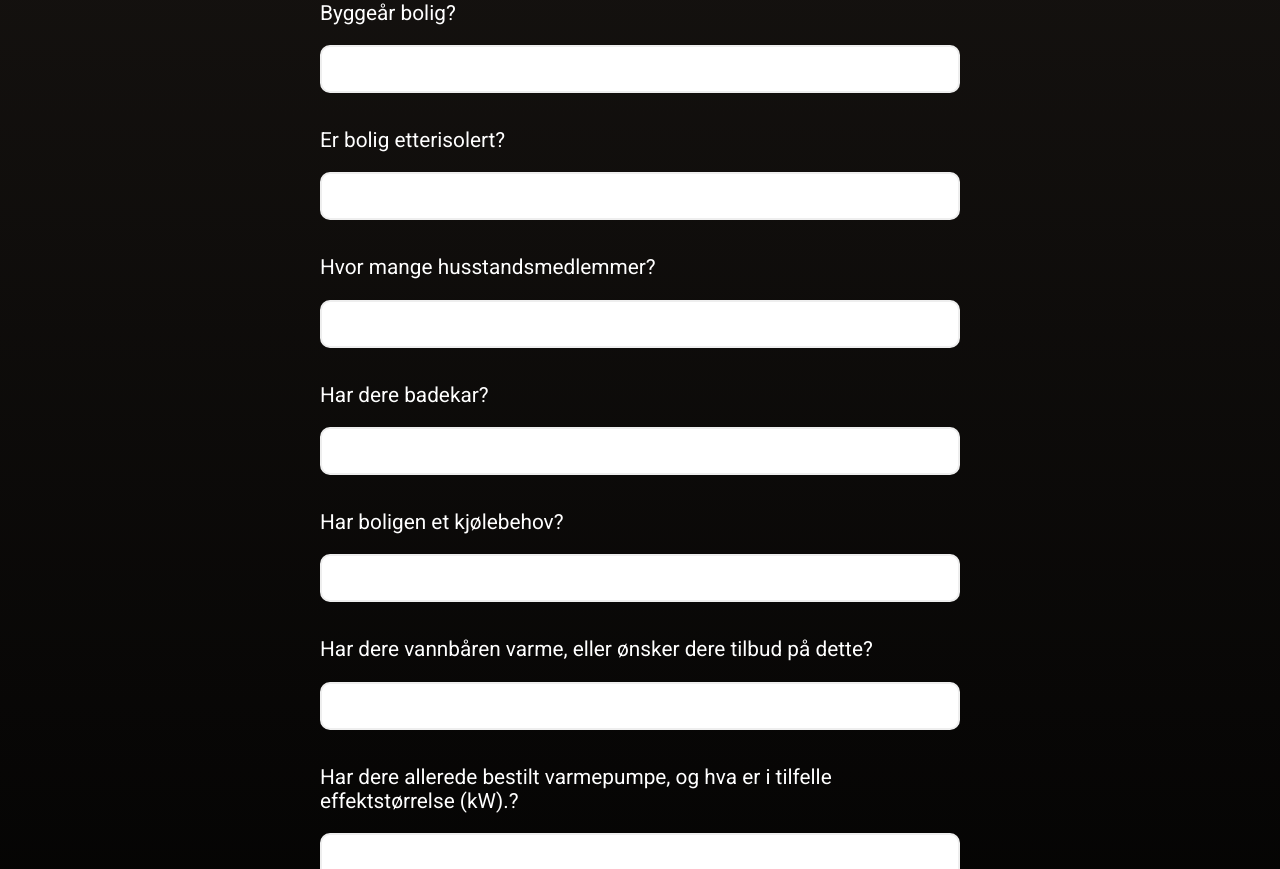
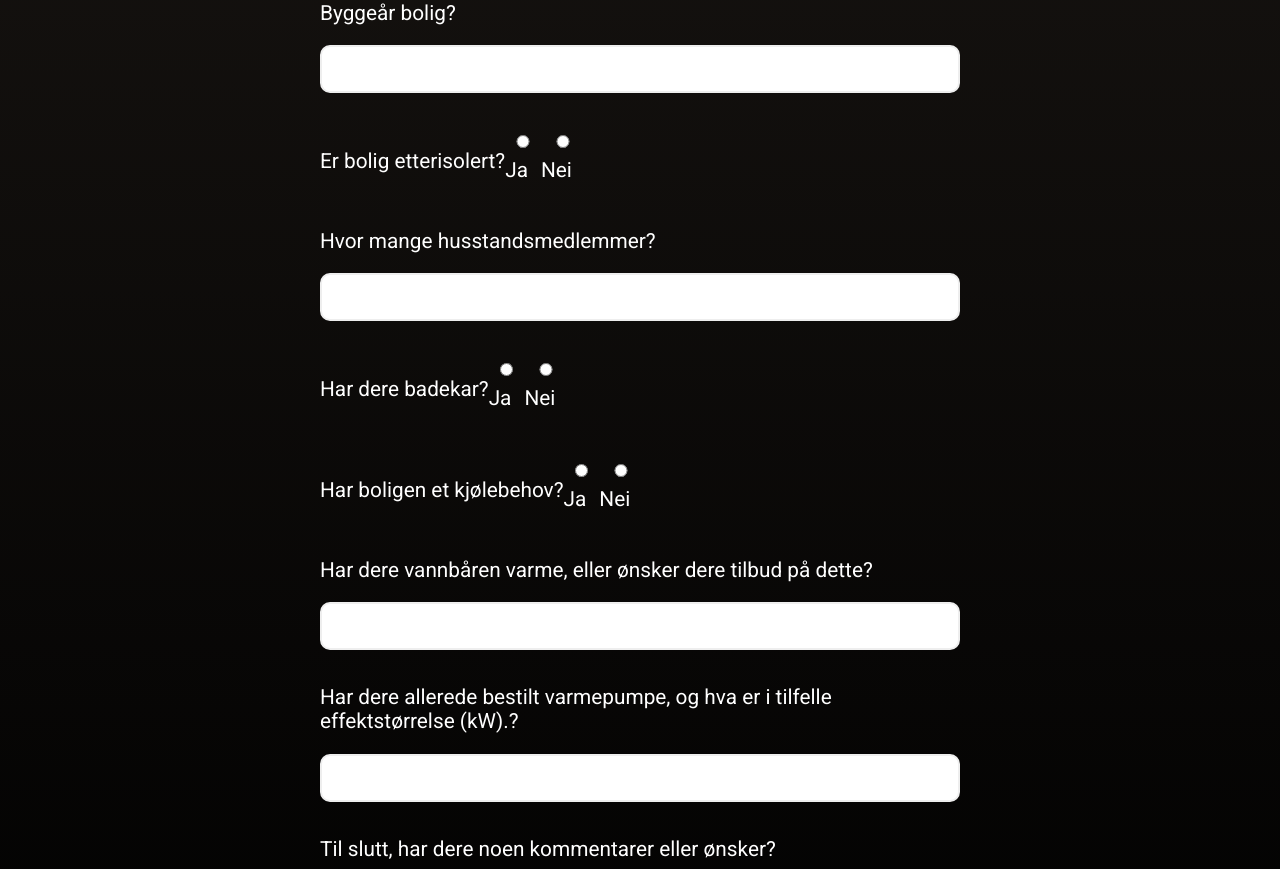
Before and after one commit to joar1/igrunn, a React (Create React App) app: page / in a window 1280 px wide. Shown: the part 2420-3289 px from the top of the page. Built offline with nearby package versions, Linux system fonts and the light colour scheme.

Commit message:
radio button error

```diff
--- a/src/components/ContactForm.jsx
+++ b/src/components/ContactForm.jsx
@@ -27,6 +27,11 @@ function ContactForm() {
 			);
 		e.target.reset();
 		setOpenModal(true);
+	};
+
+	const [value, setValue] = useState(false);
+	const handleChange = () => {
+		setValue(!value);
 	};
 
 	return (
@@ -59,17 +64,77 @@ function ContactForm() {
 					<label>Byggeår bolig?</label>
 					<input type='number' name='user_build' />
 
-					<label>Er bolig etterisolert?</label>
-					<input type='text' name='user_isolation' />
+					<YesNoWrapper>
+						<label>Er bolig etterisolert?</label>
+						{/* <input type='text' name='user_isolation' /> */}
+						<p>
+							<input
+								type='radio'
+								name='user_isolation_yes'
+								value={value}
+								onChange={handleChange}
+							/>
+							Ja
+						</p>
+						<p>
+							<input
+								type='radio'
+								name='user_isolation_no'
+								value={value}
+								onChange={handleChange}
+							/>
+							Nei
+						</p>
+					</YesNoWrapper>
 
 					<label>Hvor mange husstandsmedlemmer?</label>
 					<input type='number' name='user_members' />
 
-					<label>Har dere badekar?</label>
-					<input type='text' name='user_bathtub' />
+					<YesNoWrapper>
+						<label>Har dere badekar?</label>
+						{/* <input type='text' name='user_bathtub' /> */}
+						<p>
+							<input
+								type='radio'
+								name='user_bathtub_yes'
+								value={value}
+								onChange={handleChange}
+							/>
+							Ja
+						</p>
+						<p>
+							<input
+								type='radio'
+								name='user_bathtub_no'
+								value={value}
+								onChange={handleChange}
+							/>
+							Nei
+						</p>
+					</YesNoWrapper>
 
-					<label>Har boligen et kjølebehov?</label>
-					<input type='text' name='user_cooling' />
+					<YesNoWrapper>
+						<label>Har boligen et kjølebehov?</label>
+						{/* <input type='text' name='user_cooling' /> */}
+						<p>
+							<input
+								type='radio'
+								name='user_cooling_yes'
+								value={value}
+								onChange={handleChange}
+							/>
+							Ja
+						</p>
+						<p>
+							<input
+								type='radio'
+								name='user_cooling_no'
+								value={value}
+								onChange={handleChange}
+							/>
+							Nei
+						</p>
+					</YesNoWrapper>
 
 					<label>
 						Har dere vannbåren varme, eller ønsker dere tilbud på dette?
@@ -105,6 +170,15 @@ const ContactContainer = styled.div`
 	margin: 0 auto;
 	@media (max-width: 768px) {
 		max-width: 100%;
+	}
+`;
+const YesNoWrapper = styled.div`
+	display: flex;
+	align-items: center;
+	margin: 1em auto;
+	width: 100%;
+	input[type='radio'] {
+		color: blue;
 	}
 `;
 
```
Also changed, not shown: 8 other files (tests, documents, lock files or other folders).
